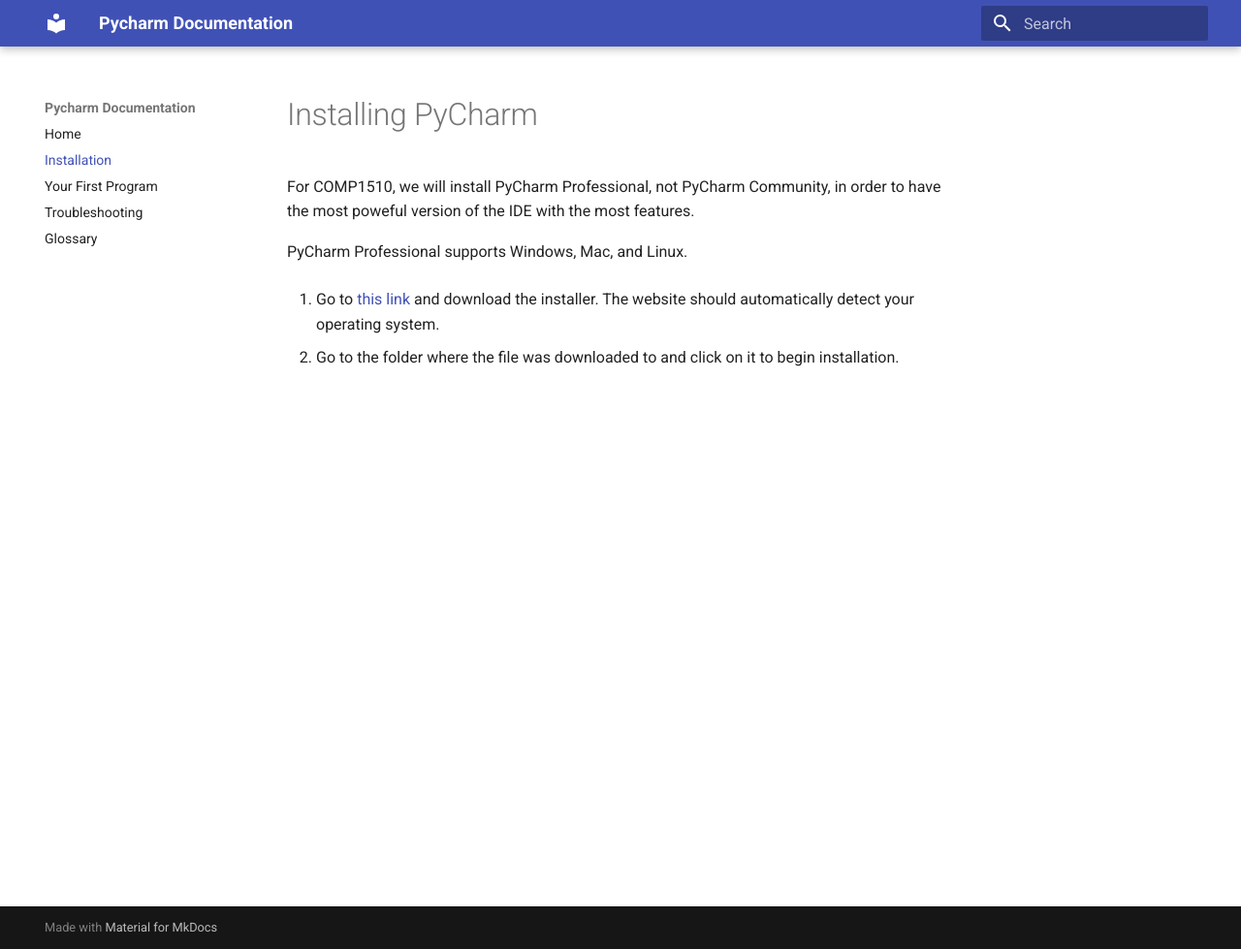
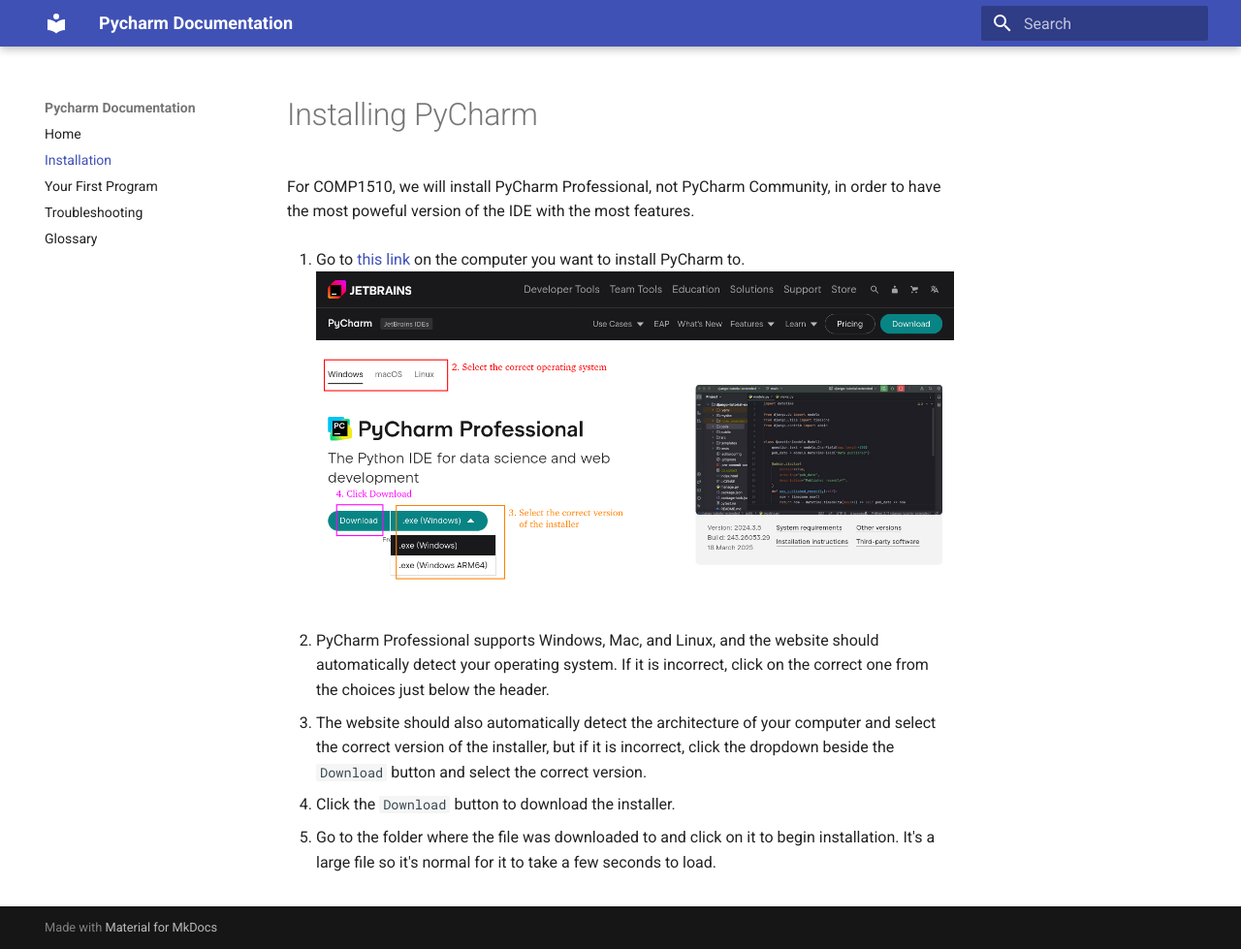
Before and after one commit to MicrowaveLinkAntenna/PyCharm-Documentation, an MkDocs documentation site: the page built from docs/installation.md, in a window 1280 px wide and 979 px high. Shown: the whole window at 97% size. Built offline with MkDocs 1.6.1 and Material for MkDocs 9.7.7, drawn with Linux system fonts in a browser that asks for light colours.

Commit message:
Add instructions for downloading PyCharm

```diff
--- a/docs/installation.md
+++ b/docs/installation.md
@@ -2,8 +2,13 @@
 
 For COMP1510, we will install PyCharm Professional, not PyCharm Community, in order to have the most poweful version of the IDE with the most features.
 
-PyCharm Professional supports Windows, Mac, and Linux.
+1. Go to [this link](https://www.jetbrains.com/pycharm/download/) on the computer you want to install PyCharm to.
+![](img/download-page.png)
 
-1. Go to [this link](https://www.jetbrains.com/pycharm/download/) and download the installer. The website should automatically detect your operating system.
+2. PyCharm Professional supports Windows, Mac, and Linux, and the website should automatically detect your operating system. If it is incorrect, click on the correct one from the choices just below the header.
 
-2. Go to the folder where the file was downloaded to and click on it to begin installation.
+3. The website should also automatically detect the architecture of your computer and select the correct version of the installer, but if it is incorrect, click the dropdown beside the `Download` button and select the correct version.
+
+4. Click the `Download` button to download the installer.
+
+5. Go to the folder where the file was downloaded to and click on it to begin installation. It's a large file so it's normal for it to take a few seconds to load.
```
Also changed, not shown: docs/img/download-page.png (added).
